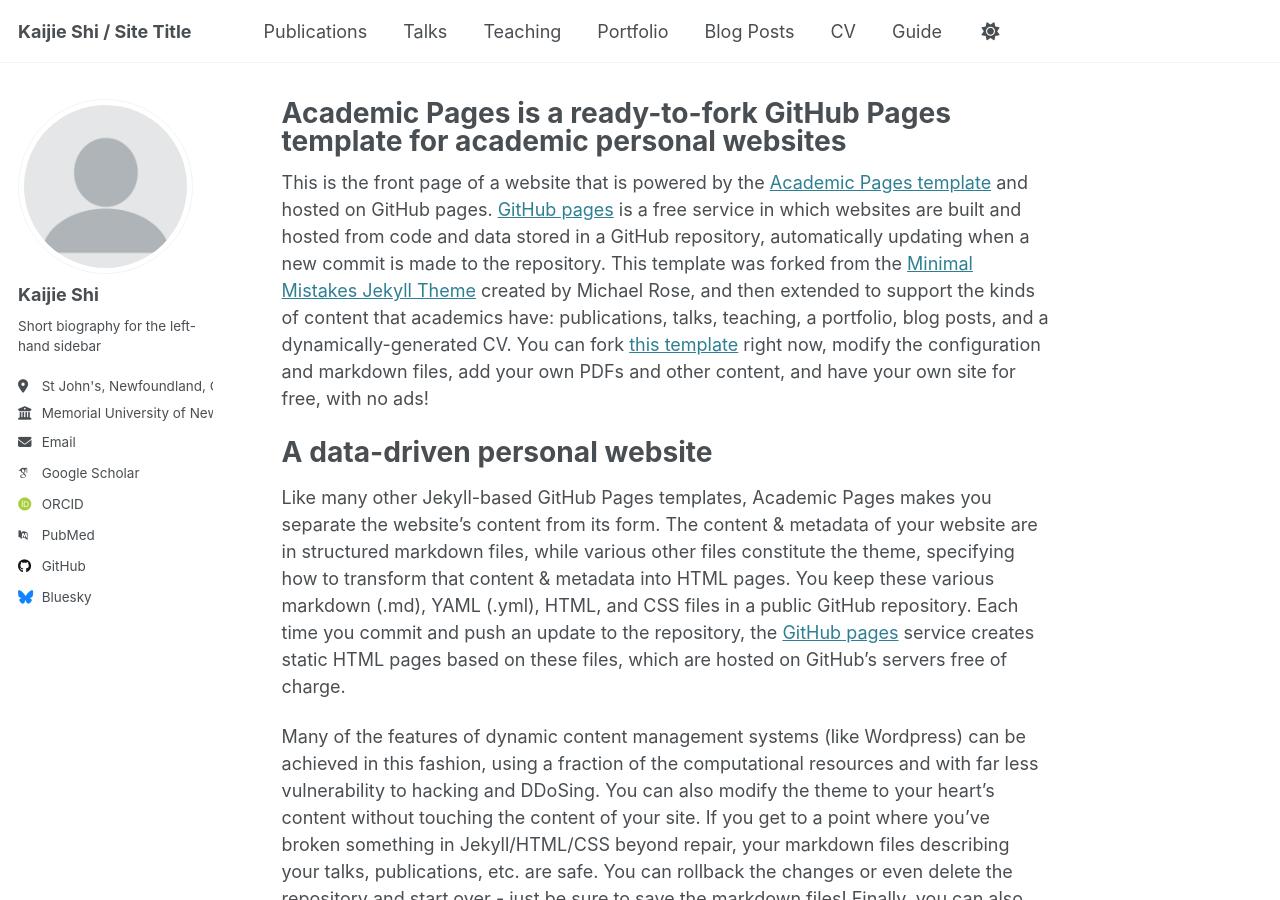
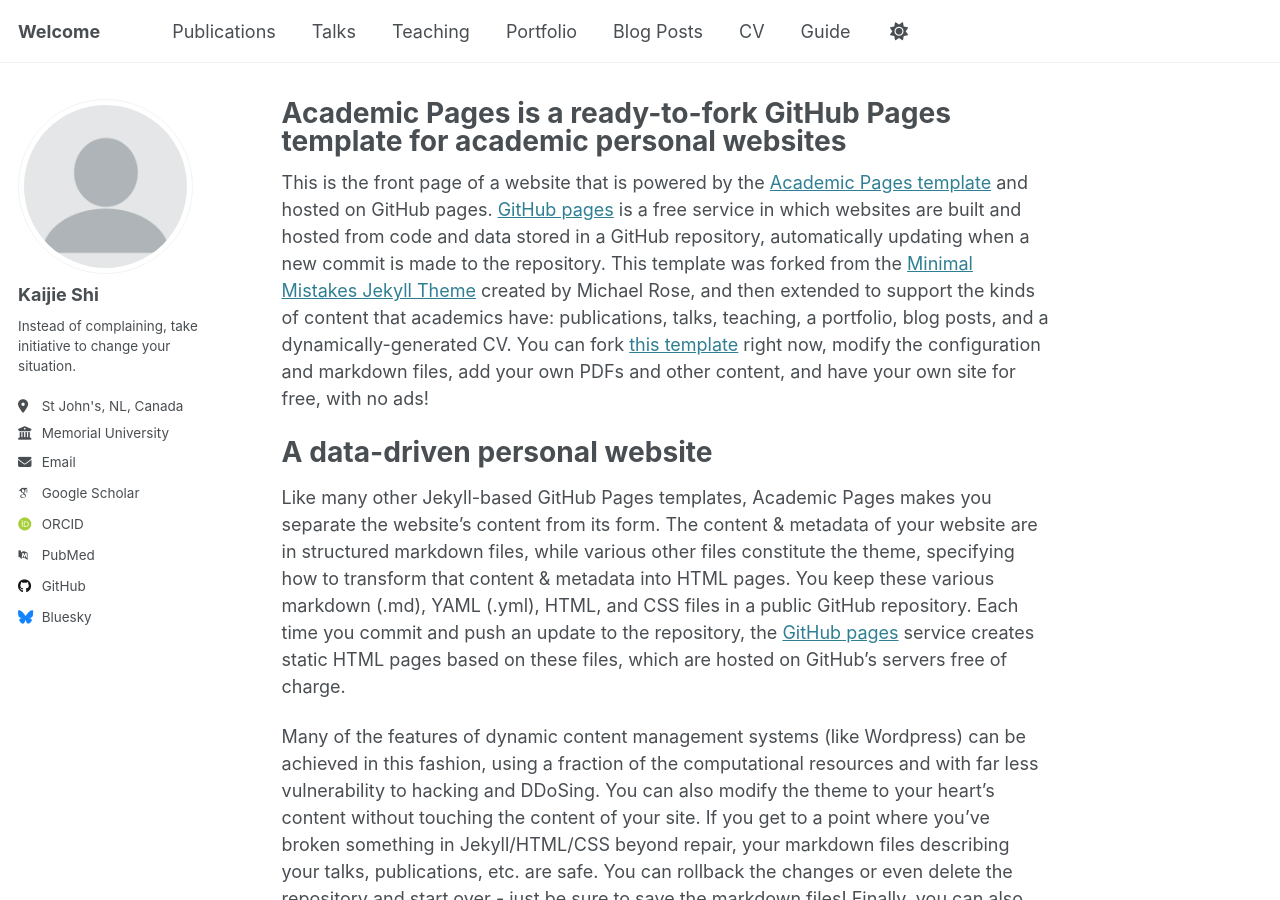
Before and after one commit to kaijieshi7/kaijieshi7.github.io, a Jekyll site: the page built from _pages/about.md, in a window 1280 px wide and 900 px high. Built offline with Jekyll 4.4.1, drawn with Linux system fonts in a browser that asks for light colours; some web fonts are replaced.

Commit message:
Update _config.yml

```diff
--- a/_config.yml
+++ b/_config.yml
@@ -9,7 +9,7 @@
 # Basic Site Settings
 locale                   : "en-US"
 site_theme               : "default"
-title                    : "Kaijie Shi / Site Title"
+title                    : "Welcome"
 title_separator          : "-"
 name                     : &name "Kaijie Shi"
 description              : &description "personal description"
@@ -25,9 +25,9 @@
   avatar           : "profile.png"
   name             : "Kaijie Shi"
   pronouns         : # example: "she/her"
-  bio              : "Short biography for the left-hand sidebar"
-  location         : "St John's, Newfoundland, Canada"
-  employer         : "Memorial University of Newfoundland"
+  bio              : "Instead of complaining, take initiative to change your situation."
+  location         : "St John's, NL, Canada"
+  employer         : "Memorial University"
   uri              : # URL
   email            : "-----"
 
```
